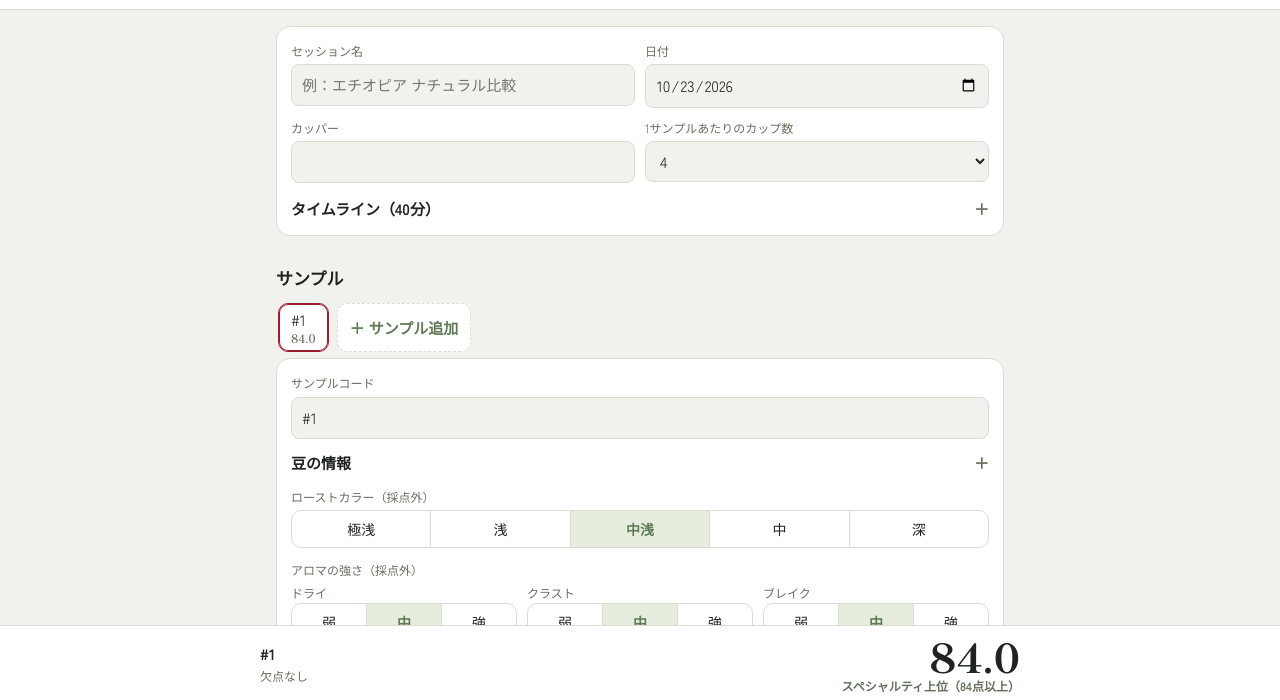
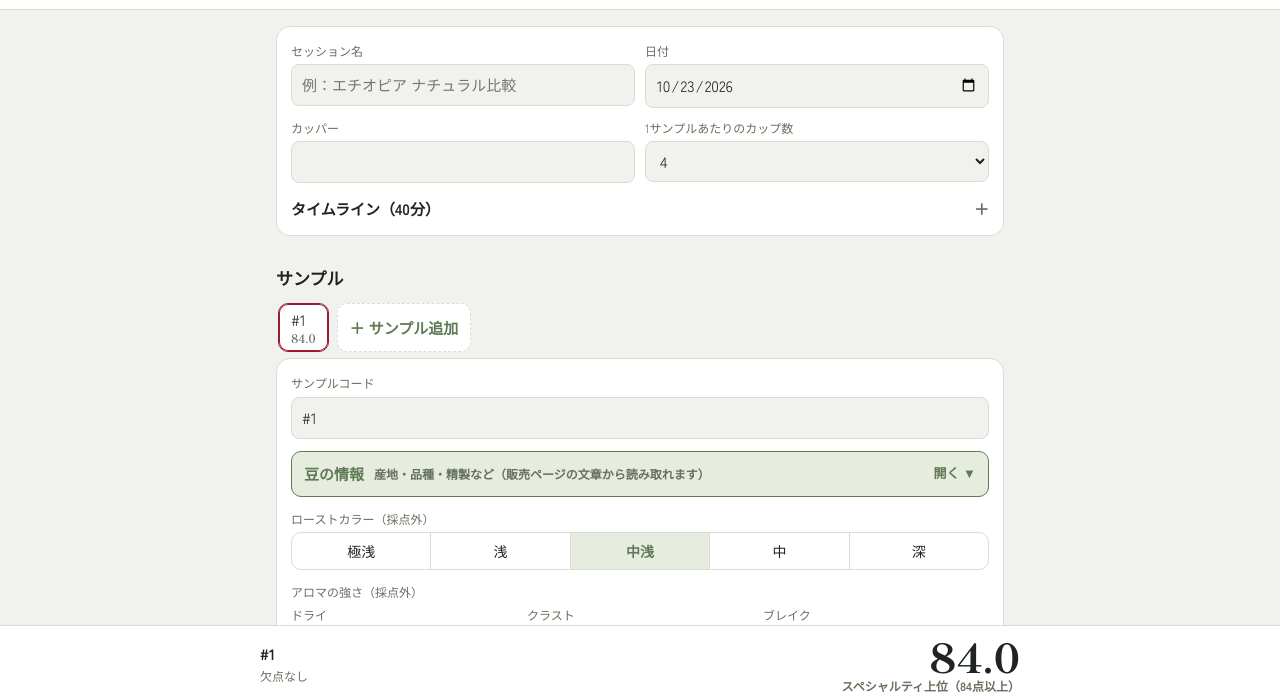
Before and after one commit to latour1982-ai/cupping-form-for-corsica, a plain HTML site: page index.html in a window 1280 px wide. Shown: the part 98-798 px from the top of the page. Drawn offline with Linux system fonts and the light colour scheme.

Commit message:
Add files via upload

```diff
--- a/index.html
+++ b/index.html
@@ -128,6 +128,14 @@ td.tot{font-weight:800;font-size:16px}
 #copybox{display:none;margin-top:10px;min-height:160px;font-size:12px}
 .banner{border-color:var(--bean);background:var(--bean-soft);margin-bottom:12px}
 [hidden]{display:none!important}
+details.beans summary{display:flex;align-items:center;gap:10px;border:1px solid var(--bean);background:var(--bean-soft);border-radius:10px;padding:10px 12px}
+details.beans summary::after{content:none}
+details.beans summary::-webkit-details-marker{display:none}
+.bs-t{font-weight:700;color:var(--bean);flex:0 0 auto}
+.bs-s{font-size:12px;color:var(--sub);flex:1;min-width:0;overflow:hidden;text-overflow:ellipsis;white-space:nowrap}
+.bs-a{flex:0 0 auto;font-size:13px;font-weight:700;color:var(--bean)}
+.bs-a::after{content:"開く ▼"}
+details.beans[open] .bs-a::after{content:"閉じる ▲"}
 #pasteBox{min-height:110px}
 
 /* total bar */
@@ -328,8 +336,8 @@ function renderForm(){
   $('form').innerHTML=`
   <section class="panel">
     <div><label class="f">サンプルコード</label><input data-t="code" value="${esc(s.code)}"></div>
-    <details class="ms" style="margin-top:12px" ${hasInfo?'open':''}>
-      <summary>豆の情報</summary>
+    <details class="ms beans" style="margin-top:12px" ${hasInfo?'open':''}>
+      <summary><span class="bs-t">豆の情報</span><span class="bs-s">${hasInfo?esc(shortInfo(s)):'産地・品種・精製など（販売ページの文章から読み取れます）'}</span><span class="bs-a"></span></summary>
       <label class="f" for="pasteBox" style="margin-top:10px">販売ページなどの文章を貼り付けると、項目を読み取って下に入力します</label>
       <textarea id="pasteBox" placeholder="例：\n生産国：エチオピア\n地域：グジ\n品種：ヘアルーム\n精製方法：ナチュラル\n標高：2,100m"></textarea>
       <div class="actions" style="align-items:center"><button class="btn" type="button" id="parseBtn">文章から読み取る</button><span class="hint" id="parseMsg"></span></div>
```
